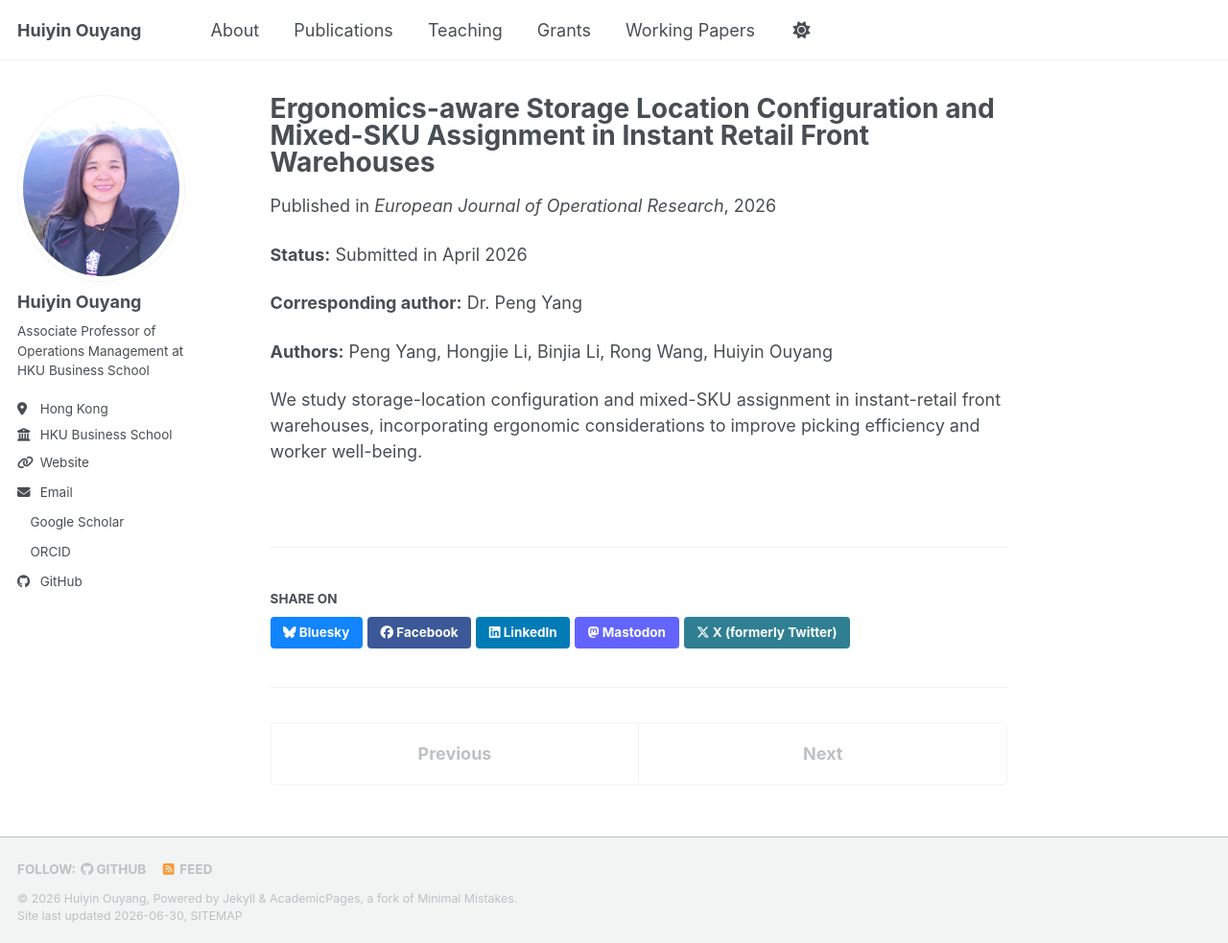
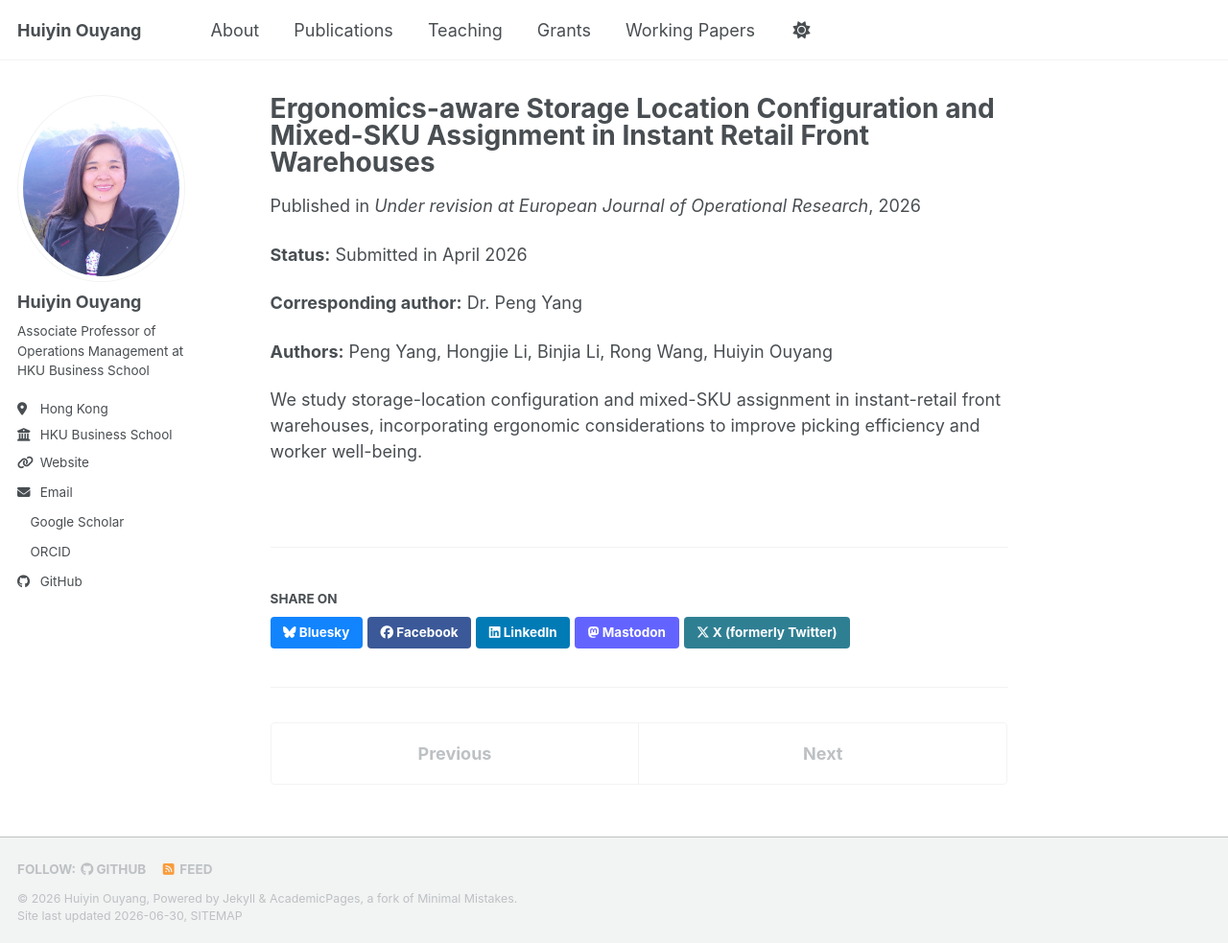
Before and after one commit to ouyanghuiyin/ouyanghuiyin.github.io, a Jekyll site: the page built from _working_papers/2026-04-01-ergonomics-aware-storage-location-configuration.md, in a window 1280 px wide and 983 px high. Shown: the whole window at 96% size. Built offline with Jekyll 4.4.1, drawn with Linux system fonts in a browser that asks for light colours; a style sheet for code colours, icons or effects is not loaded.

Commit message:
Update working paper venue to Under revision at EJOR

```diff
--- a/_working_papers/2026-04-01-ergonomics-aware-storage-location-configuration.md
+++ b/_working_papers/2026-04-01-ergonomics-aware-storage-location-configuration.md
@@ -1,7 +1,7 @@
 ---
 title: "Ergonomics-aware Storage Location Configuration and Mixed-SKU Assignment in Instant Retail Front Warehouses"
 authors: "P Yang, H Li, B Li, R Wang, H Ouyang"
-venue: "European Journal of Operational Research"
+venue: "Under revision at European Journal of Operational Research"
 collection: working_papers
 date: 2026-04-01
 permalink: /working_papers/ergonomics-aware-storage-location-configuration/
```
